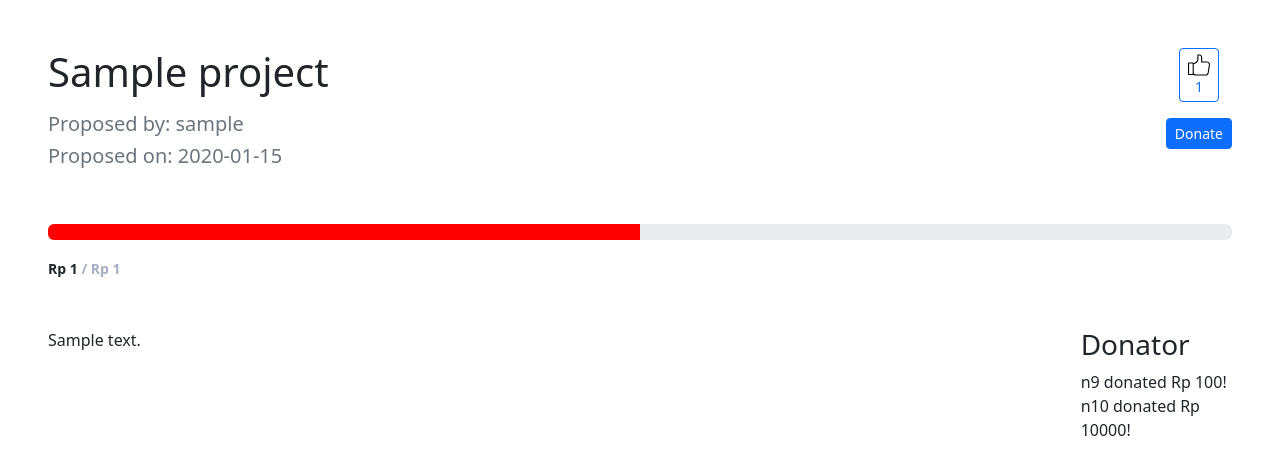
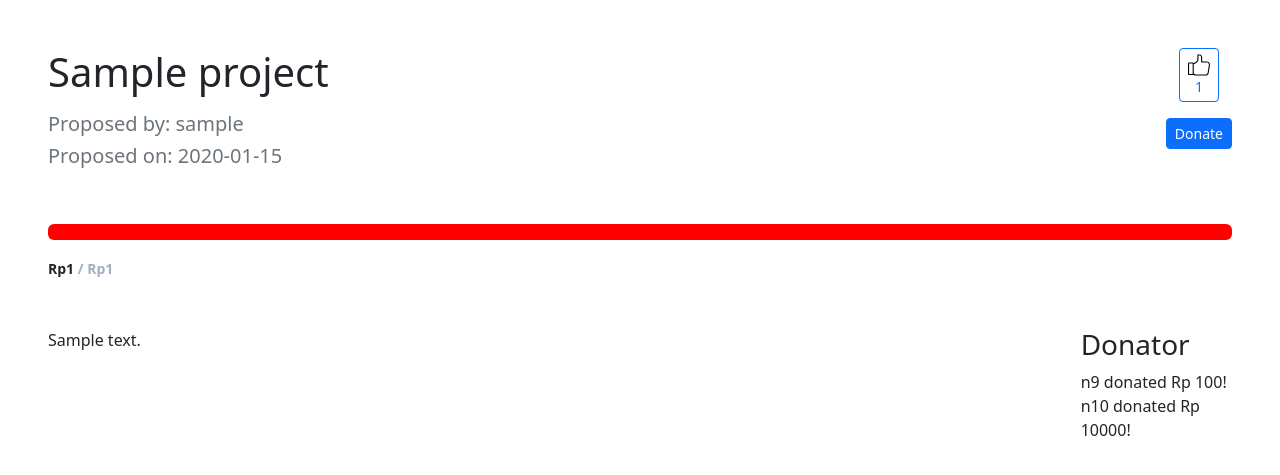
Before and after one commit to Insta-x/start-in, a Django app: page /projects/project/1 in a window 1280 px wide. Shown: the part 62-537 px from the top of the page. Run offline with Django 4.2, Linux system fonts and the light colour scheme; tables that the repository leaves empty hold one stand-in row (values such as "Sample post").

Commit message:
show project progress bar

```diff
--- a/projects/templates/show_project.html
+++ b/projects/templates/show_project.html
@@ -19,6 +19,9 @@
                     }
                 })
             });
+
+        $('.progress-bar')
+            .attr('style', 'width:' + {{ project.fields.current_donation }} / {{ project.fields.donation_target }} * 100 + '%;')
     });
 
     function getCookie(name) {
@@ -65,9 +68,9 @@
         </div>
         <div class="mt-5">
             <div class="progress">
-                <div class="progress-bar" role="progressbar" style="width: 50%" aria-valuenow="50" aria-valuemin="0" aria-valuemax="100"></div>
+                <div class="progress-bar" role="progressbar" aria-valuenow="50" aria-valuemin="0" aria-valuemax="100"></div>
             </div>
-            <div class="mt-3"> <span class="text1">Rp {{ project.fields.current_donation }} <span class="text2">/ Rp {{ project.fields.donation_target }}</span></span> </div>
+            <div class="mt-3"> <span class="text1">Rp{{ project.fields.current_donation }} <span class="text2">/ Rp{{ project.fields.donation_target }}</span></span> </div>
         </div>
         <div class="d-flex flex-row mt-5">
             <div class="d-flex w-100">
```
